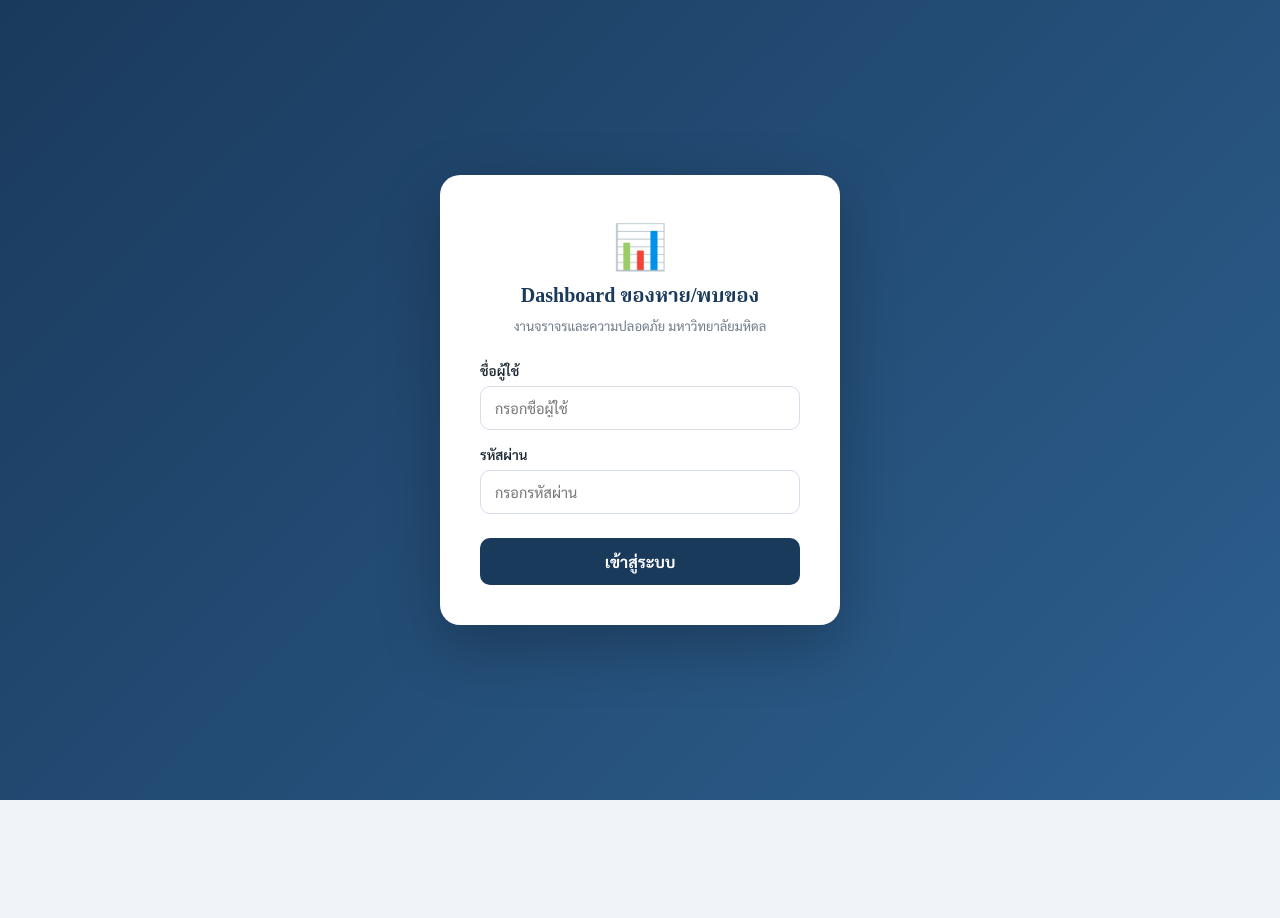
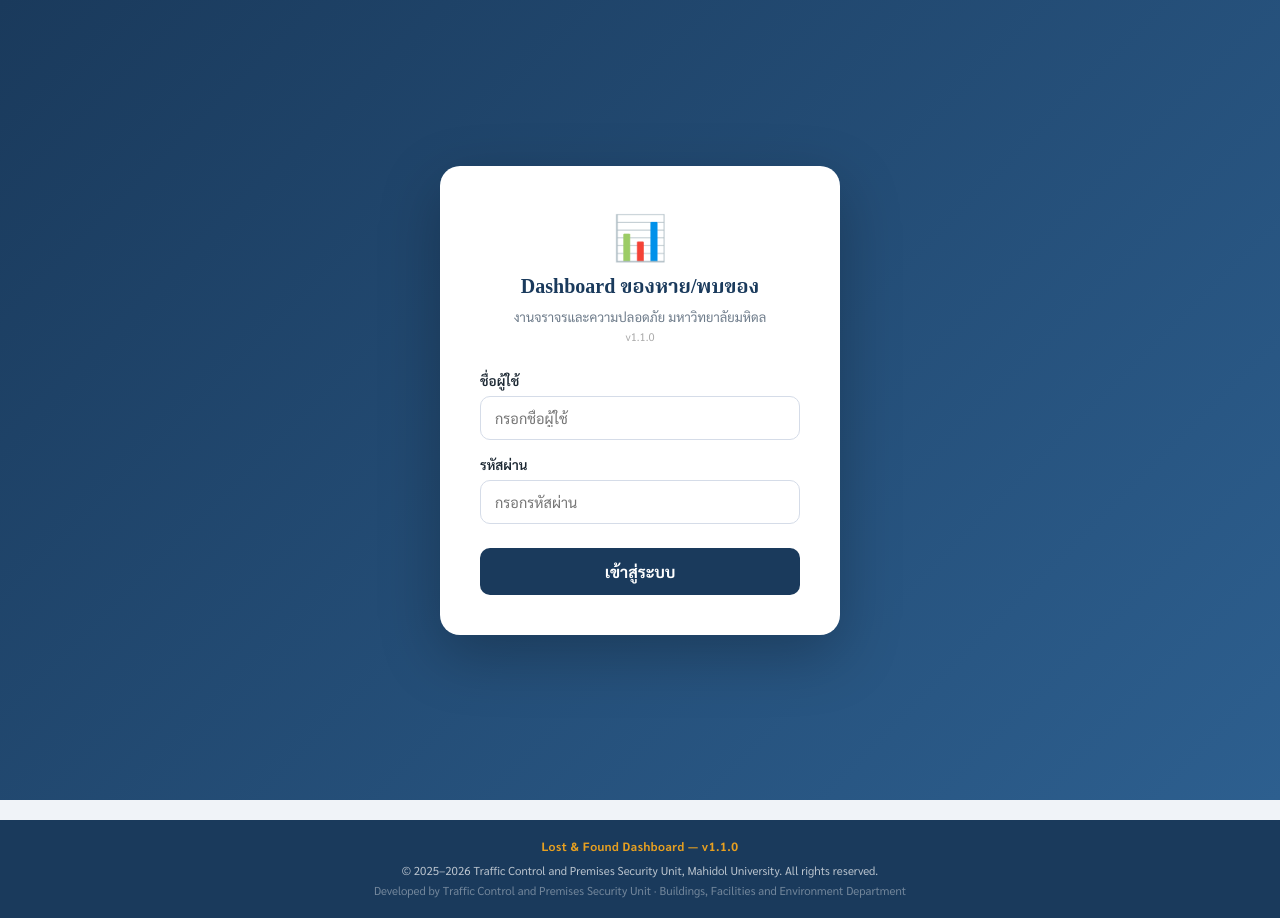
Before and after one commit to trafficoppe/lostfound, a plain HTML site: page dashboard.html in a window 1280 px wide. Before the commit the page ends 800 px from the top, so only its background shows below. Drawn offline with nearby package versions, Linux system fonts and the light colour scheme.

Commit message:
Update dashboard.html

```diff
--- a/dashboard.html
+++ b/dashboard.html
@@ -129,7 +129,7 @@ tbody td { padding: 10px 14px; }
     <div class="login-logo">
       <div class="icon">📊</div>
       <h2>Dashboard ของหาย/พบของ</h2>
-      <p>งานจราจรและความปลอดภัย มหาวิทยาลัยมหิดล</p>
+      <p>งานจราจรและความปลอดภัย มหาวิทยาลัยมหิดล</p><p style="font-size:11px;color:#aaa;margin-top:4px;">v1.1.0</p>
     </div>
     <div class="login-field">
       <label>ชื่อผู้ใช้</label>
@@ -150,7 +150,7 @@ tbody td { padding: 10px 14px; }
   <div class="top-bar">
     <div class="top-bar-left">
       <span class="icon">📊</span>
-      <h1>Dashboard ของหาย/พบของ</h1>
+      <h1>Dashboard ของหาย/พบของ <span style="font-size:11px;background:rgba(255,255,255,0.15);padding:2px 8px;border-radius:10px;font-weight:400;letter-spacing:0.5px;">v1.1.0</span></h1>
     </div>
     <div class="top-bar-right">
       <a href="index.html" class="btn-back-link">← กลับหน้าหลัก</a>
@@ -256,6 +256,14 @@ tbody td { padding: 10px 14px; }
 </div>
 
 <script>
+/* =====================================================
+ * Lost & Found Web App — dashboard.html
+ * Version : 1.1.0
+ * Author  : Traffic Control and Premises Security Unit,
+ *           Mahidol University
+ * © 2025–2026 Traffic Control and Premises Security Unit,
+ *   Mahidol University. All rights reserved.
+ * ===================================================== */
 // ============================================
 // CONFIG
 // ============================================
@@ -573,5 +581,14 @@ async function saveStatus() {
   }
 }
 </script>
+
+<!-- FOOTER -->
+<footer style="background:#1a3a5c;color:rgba(255,255,255,0.7);font-family:'Sarabun',sans-serif;font-size:12px;padding:16px 24px;text-align:center;line-height:1.8;margin-top:20px;">
+  <div><span style="font-weight:700;color:#e8a020;letter-spacing:0.5px;">Lost &amp; Found Dashboard — v1.1.0</span></div>
+  <div style="font-size:11.5px;margin-top:3px;">
+    © 2025–2026 Traffic Control and Premises Security Unit, Mahidol University. All rights reserved.<br>
+    <span style="opacity:0.55;">Developed by Traffic Control and Premises Security Unit · Buildings, Facilities and Environment Department</span>
+  </div>
+</footer>
 </body>
 </html>
```
